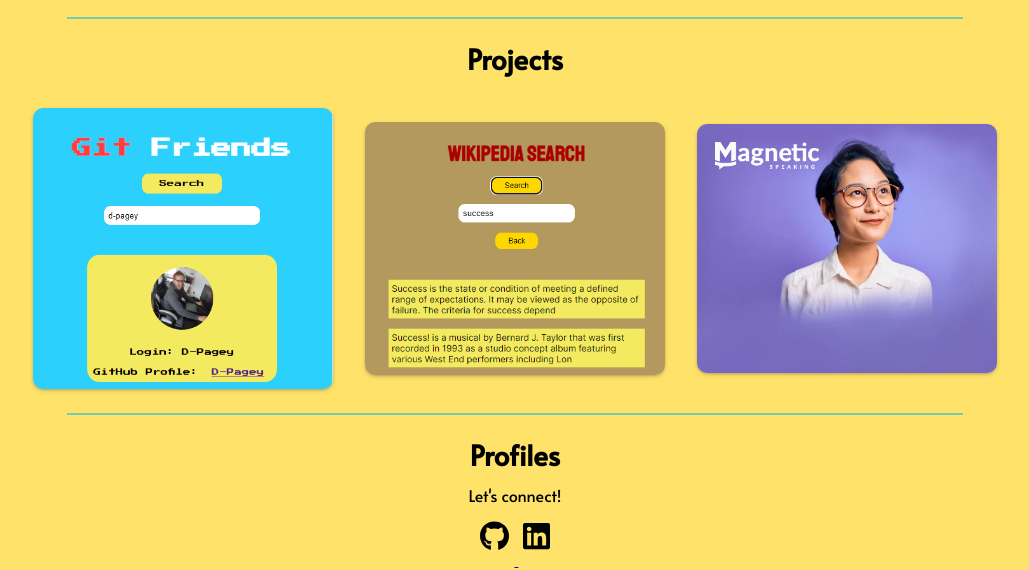
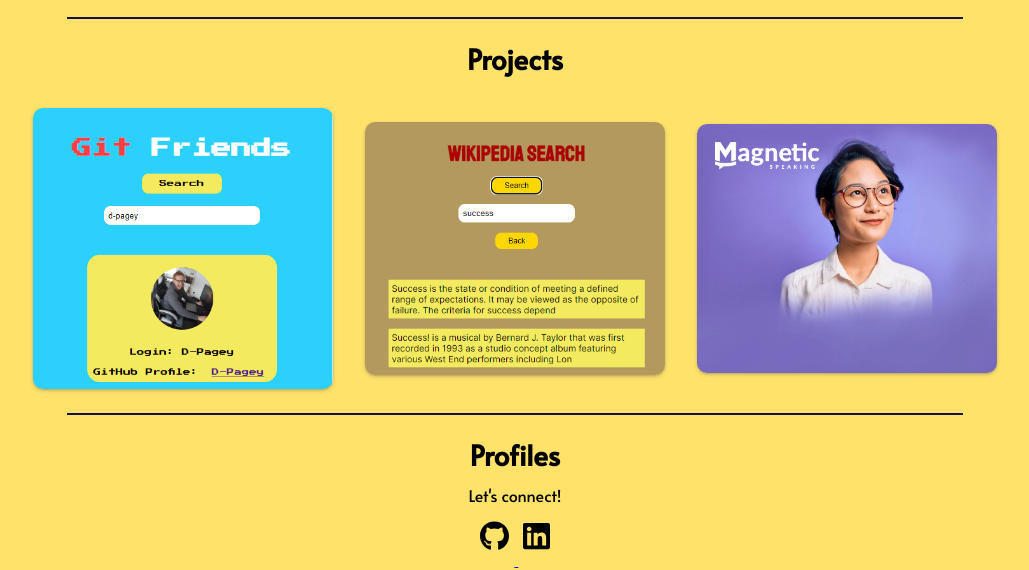
Before and after one commit to codeAdventureNow/Personal-Portfolio-, a plain HTML site: page index.html in a window 1280 px wide. Shown: the part 278-848 px from the top of the page, without its empty margins (125-1154 px from the left). Drawn offline with Linux system fonts and the light colour scheme.

Commit message:
desktip looking nice

```diff
--- a/style.css
+++ b/style.css
@@ -88,7 +88,8 @@
 .hr {
     margin-top: 20px;
     width: 70%;
-   border: 0.5px solid var(--teal);
+   border: 0.5px solid var(--navy);
+
 }
 
 .projects {
```
Also changed, not shown: plan.txt.
